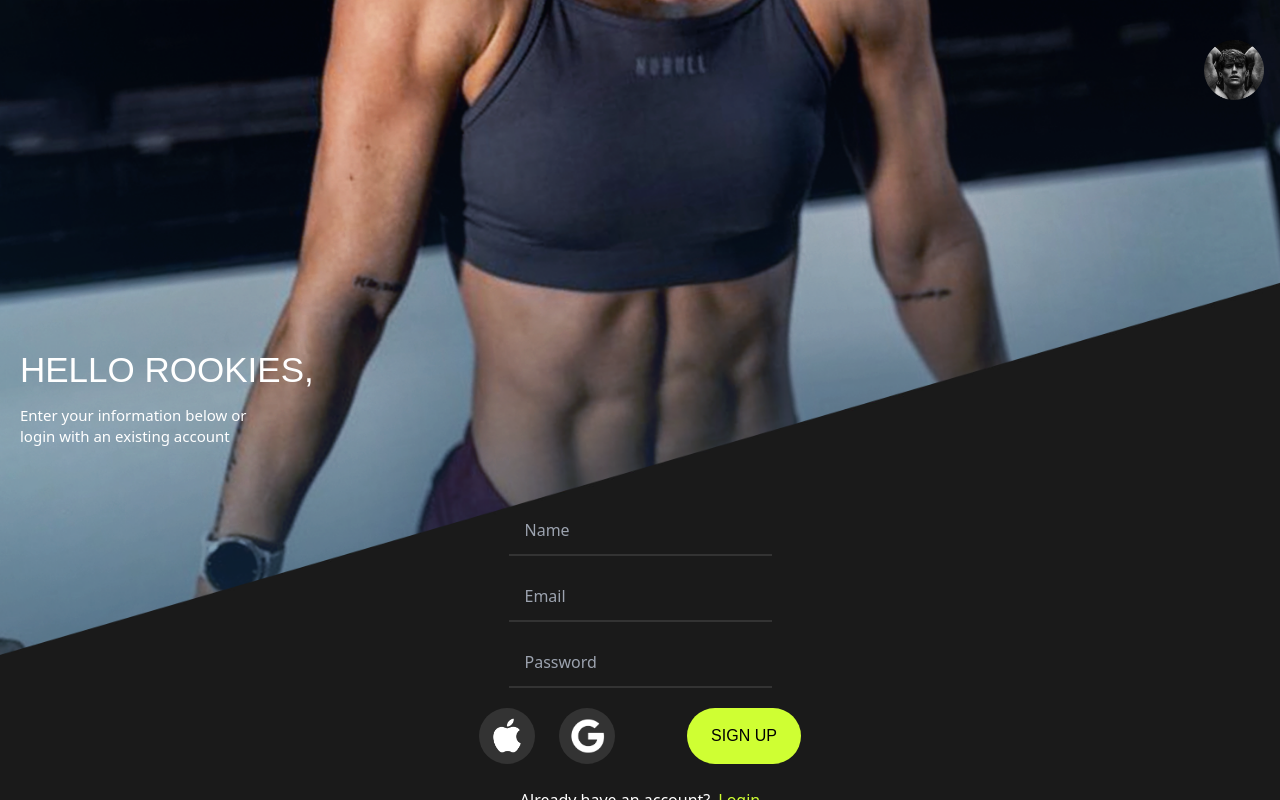
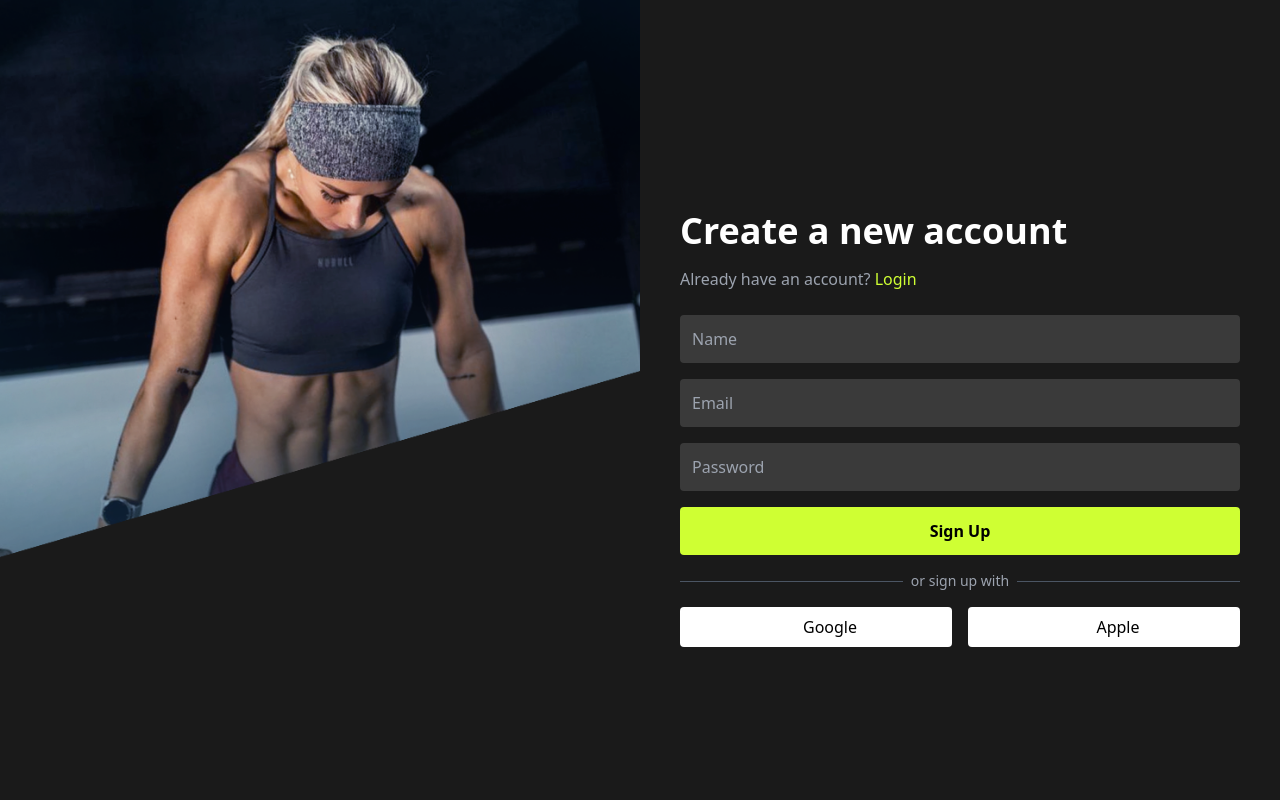
Before and after one commit to RaleLeaf/AppDev, a React (Vite) app in the folder client/: page /signup in a window 1280 px wide. Built offline with nearby package versions, Linux system fonts and the light colour scheme; no server answers; a web font is replaced by a local one.

Commit message:
Login and Signup Responsiveness

```diff
--- a/client/src/components/FitnessLeaderboard.jsx
+++ b/client/src/components/FitnessLeaderboard.jsx
@@ -68,7 +68,7 @@ const FitnessLeaderboard = () => {
       </div>
 
       {/* Leaderboard List with margins */}
-      <div className="px-7 flex-1 mt-2">
+      <div className="px-10 md:px-32 flex-1 mt-2">
         {leaderboardData.map((user, index) => (
           <div key={user.id} className="relative mb-4">
             {/* Rank Circle - Green outline with black fill */}
--- a/client/src/components/Login.jsx
+++ b/client/src/components/Login.jsx
@@ -40,63 +40,132 @@ function Login() {
 
     return (
         <div className="h-screen w-screen bg-[#1a1a1a] overflow-hidden relative">
-            <img className="w-full h-full object-cover absolute top-0 left-0" src="loginPic.jpg" alt="slide" />
-            <div className='relative flex flex-row justify-between p-4 items-center mt-6'>
-                <div></div>
-                <div className='flex justify-end cursor-pointer'>
-                    <img src="profilePic.png" className='w-[60px]' />
+
+            {/* === Desktop Layout (md and up) === */}
+            <div className="hidden md:grid grid-cols-2 h-full">
+                <div className="relative">
+                    <img className="w-full h-full object-cover" src="photo11login.jpg" alt="slide" />
                 </div>
-            </div>
-            <div className='p-5 flex flex-col mt-52'>
-                <h2 className='relative michroma-regula text-white text-[40px]'>WELCOME BACK,</h2>
-                <h2 className='relative gothic-regular text-white text-[35px] mt-[-20px]'>CHAMP!</h2>
-            </div>
-            <form onSubmit={handleLogin} className='relative'>
-                <div className='flex flex-col items-center mt-10'>
+
+                <div className="bg-[#1a1a1a] flex flex-col justify-center p-10">
+                    <h1 className="text-white text-4xl font-bold mb-4">Login to an existing account</h1>
+                    <p className="text-gray-400 mb-6">
+                        Don't have an account?
+                        <Link to="/signup" className="text-[#cfff33] ml-1">Sign Up</Link>
+                    </p>
+
+                    <form onSubmit={handleLogin}>
                         <input
-                        type='email'
-                        name='email'
+                            type="email"
+                            name="email"
                             value={formData.email}
                             onChange={handleInputChange}
-                        placeholder='Email'
-                        className='border-b-2 border-[#333333] bg-transparent text-white placeholder:text-gray-400 focus:outline-none mb-4 p-3 px-4'
+                            placeholder="Email"
+                            className="bg-[#3a3a3a] text-white p-3 w-full rounded mb-4"
                             required
                         />
                         <input
-                        type='password'
-                        name='password'
+                            type="password"
+                            name="password"
                             value={formData.password}
                             onChange={handleInputChange}
-                        placeholder='Password'
-                        className='border-b-2 border-[#333333] bg-transparent text-white placeholder:text-gray-400 focus:outline-none p-3 px-4'
+                            placeholder="Password"
+                            className="bg-[#3a3a3a] text-white p-3 w-full rounded mb-4"
                             required
                         />
-                    <button type="button" className='text-[#cfff33] text-sm p-3 relative left-16 flex justify-end cursor-pointer'>
+                        <button
+                            type="submit"
+                            disabled={loading}
+                            className="bg-[#cfff33] text-black py-3 rounded font-semibold w-full"
+                        >
+                            {loading ? 'LOADING...' : 'Login'}
+                        </button>
+                    </form>
+
+                    {error && <p className="text-red-500 text-sm mt-2">{error}</p>}
+
+                    <div className="flex items-center my-4">
+                        <div className="flex-grow h-px bg-gray-600"></div>
+                        <span className="text-gray-400 mx-2 text-sm">or sign in with</span>
+                        <div className="flex-grow h-px bg-gray-600"></div>
+                    </div>
+
+                    <div className="flex gap-4">
+                        <button className="bg-white text-black flex items-center justify-center py-2 px-4 rounded w-full" onClick={handleGoogleSignIn}>
+                            <img src="google.png" className="h-5 w-5 mr-2" /> Google
+                        </button>
+                        <button className="bg-white text-black flex items-center justify-center py-2 px-4 rounded w-full">
+                            <img src="apple.webp" className="h-5 w-5 mr-2" /> Apple
+                        </button>
+                    </div>
+                </div>
+            </div>
+
+            {/* === Mobile Layout (below md) === */}
+            <div className="block md:hidden">
+                <img className="w-full h-full object-cover absolute top-0 left-0" src="loginPic.jpg" alt="slide" />
+
+                <div className="relative flex flex-row justify-evenly p-4 gap-6 items-center mt-6">
+                    <Link to="/login" className="text-white text-[15px] michroma-regular drop-shadow-xl">Login</Link>
+                    <Link to="/signup" className="text-white text-[15px] michroma-regular drop-shadow-xl">Sign Up</Link>
+                </div>
+
+                <div className="relative p-5 flex flex-col mt-72">
+                    <h2 className="michroma-regular text-white text-3xl">WELCOME BACK,</h2>
+                    <h2 className="gothic-regular text-white text-2xl mt-[-8px]">CHAMP!</h2>
+                </div>
+
+                <form onSubmit={handleLogin} className="relative">
+                    <div className="flex flex-col items-center mt-20">
+                        <input
+                            type="email"
+                            name="email"
+                            value={formData.email}
+                            onChange={handleInputChange}
+                            placeholder="Email"
+                            className="border-b-2 border-[#333333] bg-transparent text-white placeholder:text-gray-400 focus:outline-none mb-4 p-3 px-4"
+                            required
+                        />
+                        <input
+                            type="password"
+                            name="password"
+                            value={formData.password}
+                            onChange={handleInputChange}
+                            placeholder="Password"
+                            className="border-b-2 border-[#333333] bg-transparent text-white placeholder:text-gray-400 focus:outline-none p-3 px-4"
+                            required
+                        />
+                        <button type="button" className="text-[#cfff33] text-sm p-3 relative left-16 flex justify-end cursor-pointer">
                             Forgot Password?
                         </button>
-                    {error && <p className='text-red-500 text-sm text-center'>{error}</p>}
+                        {error && <p className="text-red-500 text-sm mt-2">{error}</p>}
                     </div>
-                <div className='relative flex flex-row gap-6 justify-center mt-10'>
-                    <div className='w-14 h-14 bg-[#333333] rounded-full cursor-pointer'>
-                        <img src="apple.webp" className='p-3 mt-[-3px]' />
+
+                    <div className="relative flex flex-row gap-6 justify-center mt-10">
+                        <div className="w-14 h-14 bg-[#333333] rounded-full">
+                            <img src="apple.webp" className="p-3 mt-[-3px]" />
                         </div>
                         <div
                             onClick={handleGoogleSignIn}
-                        className='w-14 h-14 bg-[#333333] rounded-full flex items-center cursor-pointer'>
-                        <img src="google.png" className='p-2' />
+                            className="w-14 h-14 bg-[#333333] rounded-full flex items-center cursor-pointer">
+                            <img src="google.png" className="p-2" />
                         </div>
                         <button
                             type="submit"
                             disabled={loading}
-                        className='gothic-regular bg-[#cfff33] rounded-full px-6 ml-12'>
+                            className="gothic-regular bg-[#cfff33] rounded-full px-6 ml-6"
+                        >
                             {loading ? 'LOADING...' : 'LOGIN'}
                         </button>
                     </div>
-                <div className='flex justify-center mt-6'>
-                    <span className='text-white'>Don't have an account? </span>
-                    <Link to="/signup" className='text-[#cfff33] ml-2'>Sign Up</Link>
+
+                    <div className="flex justify-center mt-6">
+                        <span className="text-white">Don't have an account? </span>
+                        <Link to="/signup" className="text-[#cfff33] ml-2">Sign Up</Link>
                     </div>
                 </form>
+            </div>
+
         </div>
     );
 }
--- a/client/src/components/Signup.jsx
+++ b/client/src/components/Signup.jsx
@@ -41,69 +41,156 @@ function Signup() {
 
     return (
         <div className="h-screen w-screen bg-[#1a1a1a] overflow-hidden relative">
-            <img className="w-full h-full object-cover absolute top-0 left-0" src="loginPic2.png" alt="slide" />
-            <div className='relative flex flex-row justify-between p-4 items-center mt-6'>
-                <div></div>
-                <div className='flex justify-end cursor-pointer'>
-                    <img src="profilePic.png" className='w-[60px]' />
+
+            {/* === Desktop Layout (md and up) === */}
+            <div className="hidden md:grid grid-cols-2 h-full">
+                <div className="relative">
+                    <img
+                        className="w-full h-full object-cover"
+                        src="loginPic2.png"
+                        alt="slide"
+                    />
                 </div>
-            </div>
-            <div className='p-5 flex flex-col mt-52'>
-                <h2 className='relative gothic-regular text-white text-[35px]'>HELLO ROOKIES,</h2>
-                <h2 className='relative michroma-regula text-white text-[15px] leading-snug pt-2'>Enter your information below or <br /> login with an existing account</h2>
-            </div>
-            <form onSubmit={handleSignUp} className='relative'>
-                <div className='flex flex-col items-center mt-10'>
+
+                <div className="bg-[#1a1a1a] flex flex-col justify-center p-10">
+                    <h1 className="text-white text-4xl font-bold mb-4">Create a new account</h1>
+                    <p className="text-gray-400 mb-6">
+                        Already have an account?{' '}
+                        <Link to="/login" className="text-[#cfff33]">Login</Link>
+                    </p>
+
+                    <form onSubmit={handleSignUp}>
                         <input
-                        type='text'
-                        name='name'
+                            type="text"
+                            name="name"
                             value={formData.name}
                             onChange={handleInputChange}
-                        placeholder='Name'
-                        className='border-b-2 border-[#333333] bg-transparent text-white placeholder:text-gray-400 focus:outline-none mb-4 p-3 px-4'
+                            placeholder="Name"
+                            className="bg-[#3a3a3a] text-white p-3 w-full rounded mb-4"
                             required
                         />
                         <input
-                        type='email'
-                        name='email'
+                            type="email"
+                            name="email"
                             value={formData.email}
                             onChange={handleInputChange}
-                        placeholder='Email'
-                        className='border-b-2 border-[#333333] bg-transparent text-white placeholder:text-gray-400 focus:outline-none mb-4 p-3 px-4'
+                            placeholder="Email"
+                            className="bg-[#3a3a3a] text-white p-3 w-full rounded mb-4"
                             required
                         />
                         <input
-                        type='password'
-                        name='password'
+                            type="password"
+                            name="password"
                             value={formData.password}
                             onChange={handleInputChange}
-                        placeholder='Password'
-                        className='border-b-2 border-[#333333] bg-transparent text-white placeholder:text-gray-400 focus:outline-none p-3 px-4'
+                            placeholder="Password"
+                            className="bg-[#3a3a3a] text-white p-3 w-full rounded mb-4"
                             required
                         />
-                    {error && <p className='text-red-500 text-sm text-center mt-2'>{error}</p>}
+
+                        {error && <p className="text-red-500 text-sm mb-2">{error}</p>}
+
+                        <button
+                            type="submit"
+                            disabled={loading}
+                            className="bg-[#cfff33] text-black py-3 rounded font-semibold w-full"
+                        >
+                            {loading ? 'SIGNING UP...' : 'Sign Up'}
+                        </button>
+                    </form>
+
+                    <div className="flex items-center my-4">
+                        <div className="flex-grow h-px bg-gray-600"></div>
+                        <span className="text-gray-400 mx-2 text-sm">or sign up with</span>
+                        <div className="flex-grow h-px bg-gray-600"></div>
                     </div>
-                <div className='relative flex flex-row gap-6 justify-center mt-5'>
-                    <div className='w-14 h-14 bg-[#333333] rounded-full cursor-pointer'>
-                        <img src="apple.webp" className='p-3 mt-[-3px]' />
+
+                    <div className="flex gap-4">
+                        <button className="bg-white text-black flex items-center justify-center py-2 px-4 rounded w-full" onClick={handleGoogleSignIn}>
+                            <img src="google.png" className="h-5 w-5 mr-2" /> Google
+                        </button>
+                        <button className="bg-white text-black flex items-center justify-center py-2 px-4 rounded w-full">
+                            <img src="apple.webp" className="h-5 w-5 mr-2" /> Apple
+                        </button>
+                    </div>
+                </div>
+            </div>
+
+            {/* === Mobile Layout (below md) === */}
+            <div className="block md:hidden">
+                <img
+                    className="w-full h-full object-cover absolute top-0 left-0"
+                    src="loginPic2.png"
+                    alt="slide"
+                />
+
+                <div className="flex flex-row justify-evenly p-4 gap-6 items-center mt-6">
+                    <Link to="/login" className="text-white text-[15px] michroma-regular drop-shadow-xl">Login</Link>
+                    <Link to="/signup" className="text-white text-[15px] michroma-regular drop-shadow-xl">Sign Up</Link>
+                </div>
+
+                <div className="relative p-5 flex flex-col mt-72">
+                    <h2 className="michroma-regular text-white text-3xl">HELLO ROOKIES,</h2>
+                    <h2 className="gothic-regular text-white text-2xl mt-[-8px]">Let's get you started!</h2>
+                </div>
+
+                <form onSubmit={handleSignUp} className="relative">
+                    <div className="flex flex-col items-center mt-20">
+                        <input
+                            type="text"
+                            name="name"
+                            value={formData.name}
+                            onChange={handleInputChange}
+                            placeholder="Name"
+                            className="border-b-2 border-[#333333] bg-transparent text-white placeholder:text-gray-400 focus:outline-none mb-4 p-3 px-4"
+                            required
+                        />
+                        <input
+                            type="email"
+                            name="email"
+                            value={formData.email}
+                            onChange={handleInputChange}
+                            placeholder="Email"
+                            className="border-b-2 border-[#333333] bg-transparent text-white placeholder:text-gray-400 focus:outline-none mb-4 p-3 px-4"
+                            required
+                        />
+                        <input
+                            type="password"
+                            name="password"
+                            value={formData.password}
+                            onChange={handleInputChange}
+                            placeholder="Password"
+                            className="border-b-2 border-[#333333] bg-transparent text-white placeholder:text-gray-400 focus:outline-none p-3 px-4"
+                            required
+                        />
+                        {error && <p className="text-red-500 text-sm mt-2">{error}</p>}
+                    </div>
+
+                    <div className="relative flex flex-row gap-6 justify-center mt-10">
+                        <div className="w-14 h-14 bg-[#333333] rounded-full cursor-pointer">
+                            <img src="apple.webp" className="p-3 mt-[-3px]" />
                         </div>
                         <div
                             onClick={handleGoogleSignIn}
-                        className='w-14 h-14 bg-[#333333] rounded-full flex items-center cursor-pointer'>
-                        <img src="google.png" className='p-2' />
+                            className="w-14 h-14 bg-[#333333] rounded-full flex items-center cursor-pointer">
+                            <img src="google.png" className="p-2" />
                         </div>
                         <button
                             type="submit"
                             disabled={loading}
-                        className='gothic-regular bg-[#cfff33] rounded-full px-6 ml-12'>
+                            className="gothic-regular bg-[#cfff33] rounded-full px-6 ml-6"
+                        >
                             {loading ? 'SIGNING UP...' : 'SIGN UP'}
                         </button>
                     </div>
-                <div className='flex justify-center mt-6'>
-                    <span className='text-white'>Already have an account? </span>
-                    <Link to="/login" className='text-[#cfff33] ml-2'>Login</Link>
+
+                    <div className="flex justify-center mt-6">
+                        <span className="text-white">Already have an account? </span>
+                        <Link to="/login" className="text-[#cfff33] ml-2">Login</Link>
                     </div>
                 </form>
+            </div>
+
         </div>
     );
 }
```
Lines whose indentation alone changed are shown as unchanged.
